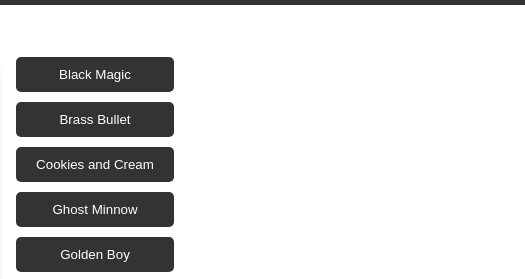
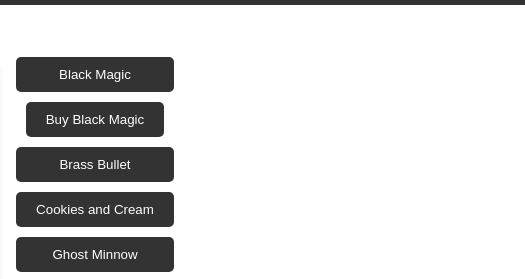
Before and after one commit to glow838/rc_cust_rig, a plain HTML site: page lure1.html in a window 1280 px wide. Shown: the part 95-374 px from the top of the page, 755-1280 px from the left. Drawn offline with nearby package versions, Linux system fonts and the light colour scheme.

Commit message:
buy button

```diff
--- a/lure1.html
+++ b/lure1.html
@@ -50,6 +50,7 @@
         <!-- Buttons on the right -->
         <div class="image-buttons">
           <button data-image="images\pnut\blackmagic.jpeg">Black Magic</button>
+          <a href="https://buy.stripe.com/aFa14m0Ut2cnbLM7hKcbC02"><button>Buy Black Magic</button></a>
           <button data-image="images\pnut\brassbullet.jpeg">Brass Bullet</button>
           <button data-image="images\pnut\cookiesandcream.jpeg">Cookies and Cream</button>
           <button data-image="images\pnut\ghostminnow.jpeg">Ghost Minnow</button>
```
